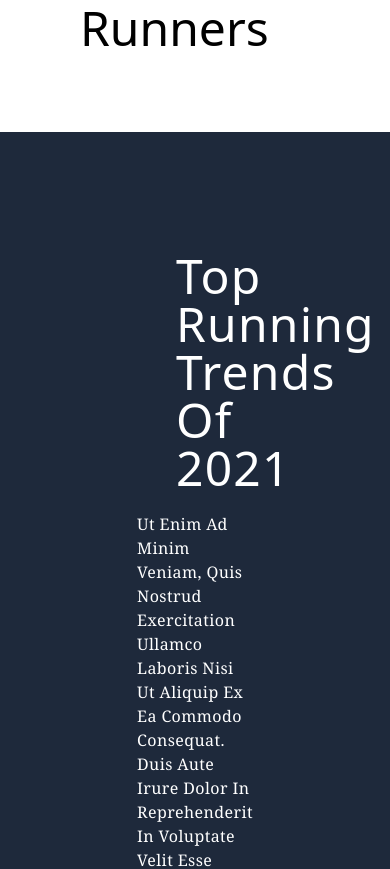
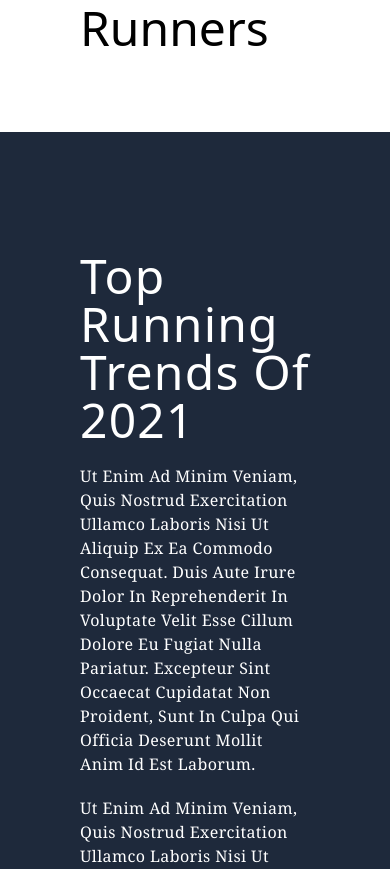
Before and after one commit to yafet-123/Sample_education_sample4_frontend, a Next.js app: page / in a window 390 px wide. Shown: the part 6146-7015 px from the top of the page. Built offline with nearby package versions, Linux system fonts and the light colour scheme.

Commit message:
making mobile responsive

```diff
--- a/components/Trending.js
+++ b/components/Trending.js
@@ -2,8 +2,8 @@ import React from "react";
 
 export function Trending() {
   return (
-    <div className="bg-slate-800 w-full h-full px-24 py-20">
-      <div className="hidden lg:flex items-center mx-72 relative">
+    <div className="bg-slate-800 w-full h-full py-20">
+      <div className="hidden lg:flex mx-20 relative">
         <div className="trending-grid1 w-[30rem] h-[35rem]"></div>
         <div className="trending-grid2 w-[30rem] h-[35rem] absolute top-10 left-[25rem] z-20"></div>
         <div className="hidden lg:block w-[30rem] h-[30rem] bg-pink-400 z-10 absolute top-20 left-[27rem]"></div>
```
